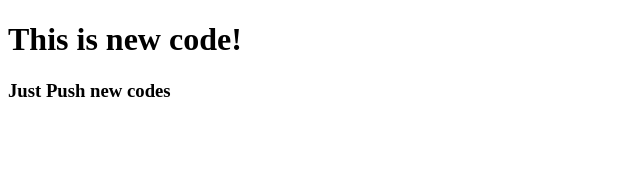
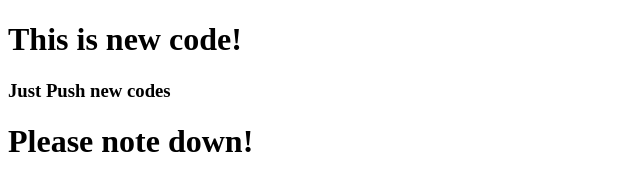
Before and after one commit to Saifulislamshovon/HTML-CSS-Projects, a plain HTML site: page index.html in a window 1280 px wide. Shown: the whole page, without its empty margins (0-640 px from the left). Drawn offline with Linux system fonts and the light colour scheme.

Commit message:
New Lines

```diff
--- a/index.html
+++ b/index.html
@@ -9,5 +9,7 @@
 <body>
     <h1> This is new code! </h1>
     <h3> Just Push new codes </h3>
+
+    <h1> Please note down!</h1>
 </body>
 </html>
```
